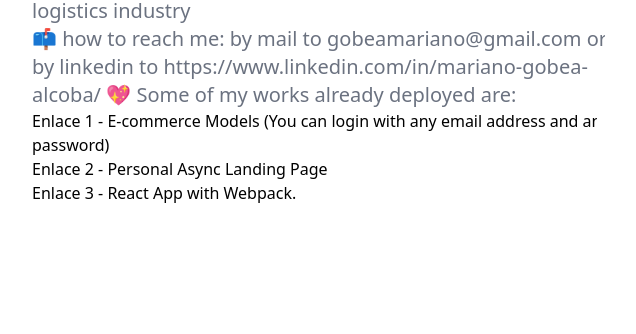
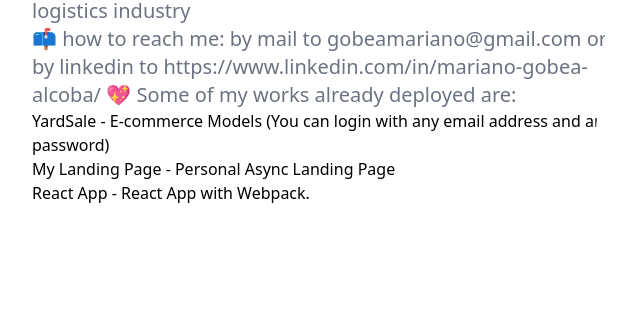
Before and after one commit to Mgobeaalcoba/async_landing, a plain HTML site: page index.html in a window 1280 px wide. Shown: the part 651-985 px from the top of the page, 0-636 px from the left. Drawn offline with nearby package versions, Linux system fonts and the light colour scheme; no server answers.

Commit message:
Update index.html

```diff
--- a/index.html
+++ b/index.html
@@ -59,9 +59,9 @@
             💖 Some of my works already deployed are: <br>
             </p>
             <ul>
-              <li><a href="https://mgobeaalcoba.github.io/frontend_developer_javascript/">Enlace 1</a> - E-commerce Models (You can login with any email address and any password) </li>
-              <li><a href="https://mgobeaalcoba.github.io/async_landing/">Enlace 2</a> - Personal Async Landing Page</li>
-              <li><a href="https://avatar-webpack-devmgobea.netlify.app/.com">Enlace 3</a> - React App with Webpack.</li>
+              <li><a href="https://mgobeaalcoba.github.io/frontend_developer_javascript/">YardSale</a> - E-commerce Models (You can login with any email address and any password) </li>
+              <li><a href="https://mgobeaalcoba.github.io/async_landing/">My Landing Page</a> - Personal Async Landing Page</li>
+              <li><a href="https://avatar-webpack-devmgobea.netlify.app/.com">React App</a> - React App with Webpack.</li>
             </ul>
           </div>
         </main>
```
